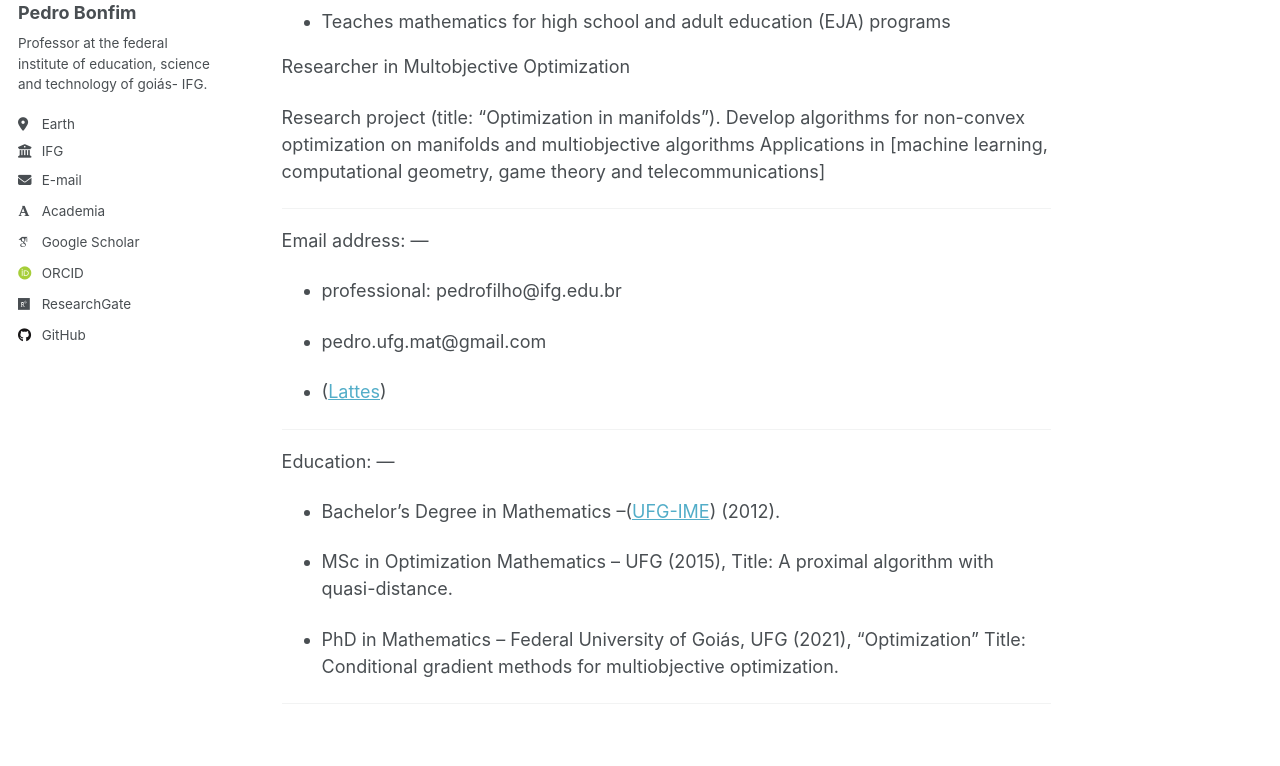
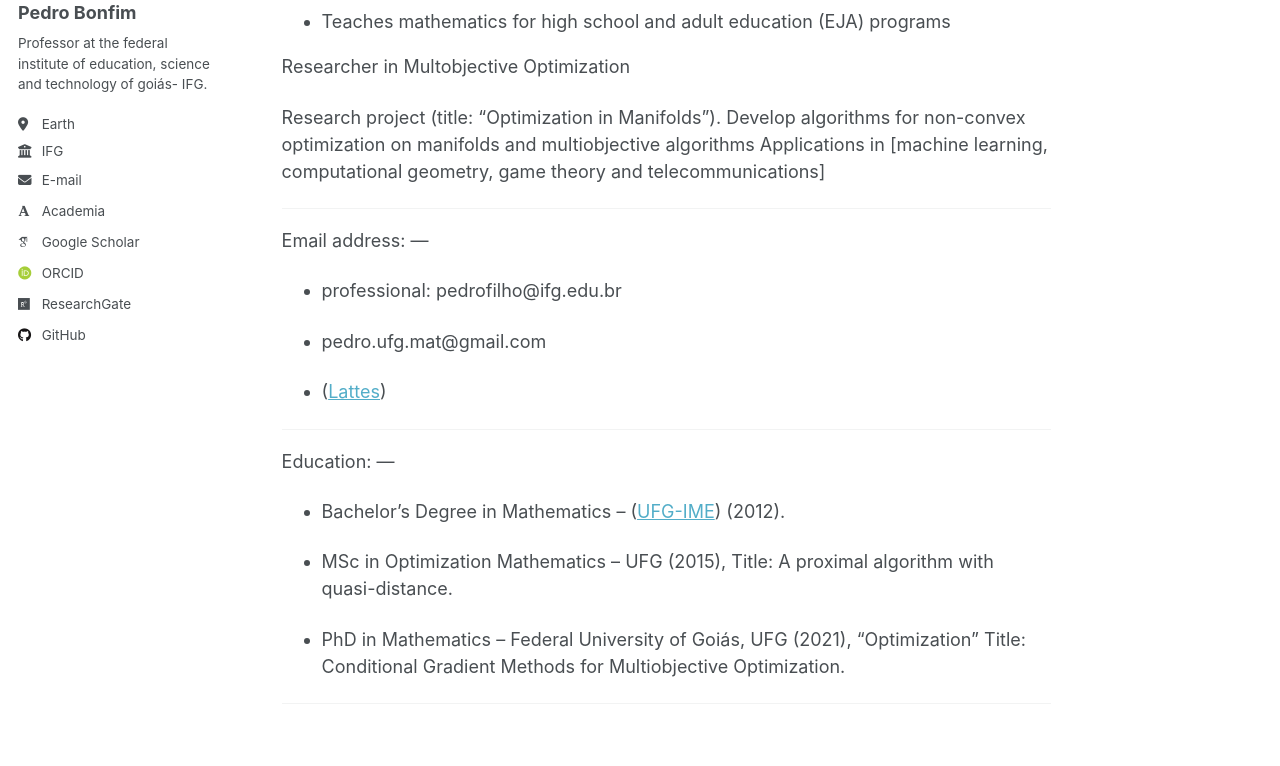
Before and after one commit to pedroassuncaofilho/pedroassuncaofilho.github.io, a Jekyll site: the page built from _pages/about.md, in a window 1280 px wide and 1400 px high. Shown: the part 340-1106 px from the top of the window. Built offline with Jekyll 4.4.1, drawn with Linux system fonts in a browser that asks for light colours; some web fonts are replaced.

```diff
--- a/_pages/about.md
+++ b/_pages/about.md
@@ -20,7 +20,7 @@ Rua 64, esq. c/ Rua 11, s/n, Expansão Parque Lago. CEP: 73813-816. Formosa –
 
 Researcher in Multobjective Optimization
 
-Research project (title: "Optimization in manifolds"). Develop algorithms for non-convex optimization on manifolds and multiobjective algorithms
+Research project (title: "Optimization in Manifolds"). Develop algorithms for non-convex optimization on manifolds and multiobjective algorithms
 Applications in [machine learning, computational geometry, game theory and telecommunications]
 
 
@@ -37,12 +37,12 @@ Email address:
 ---
 Education:
 ---
-- Bachelor's Degree in Mathematics –([UFG-IME](https://ime.ufg.br/)) (2012).
+- Bachelor's Degree in Mathematics – ([UFG-IME](https://ime.ufg.br/)) (2012).
 
 - MSc in Optimization Mathematics – UFG (2015),
 Title: A proximal algorithm with quasi-distance.
 
 - PhD in Mathematics – Federal University of Goiás, UFG (2021), “Optimization”
-Title: Conditional gradient methods for multiobjective optimization.
+Title: Conditional Gradient Methods for Multiobjective Optimization.
 
 ------
```
